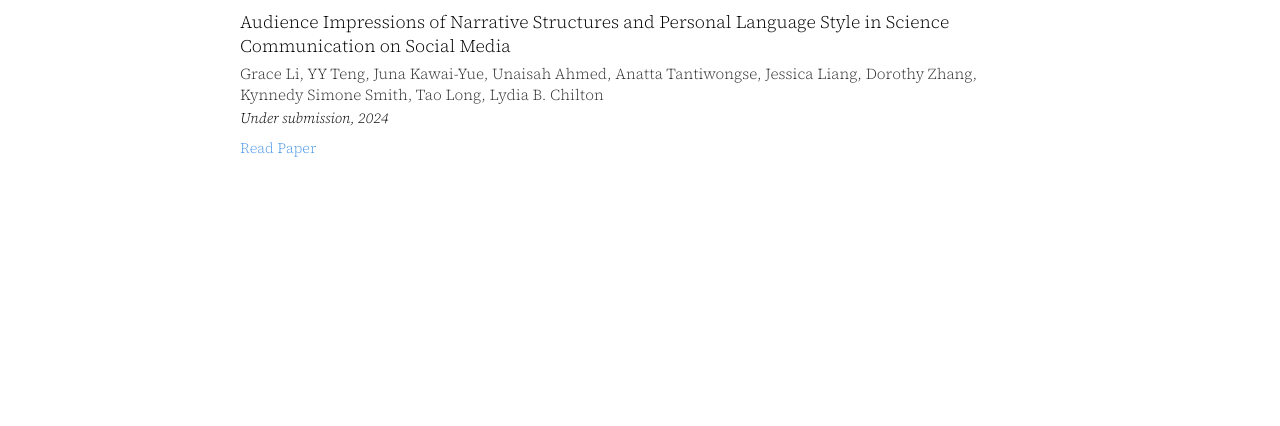
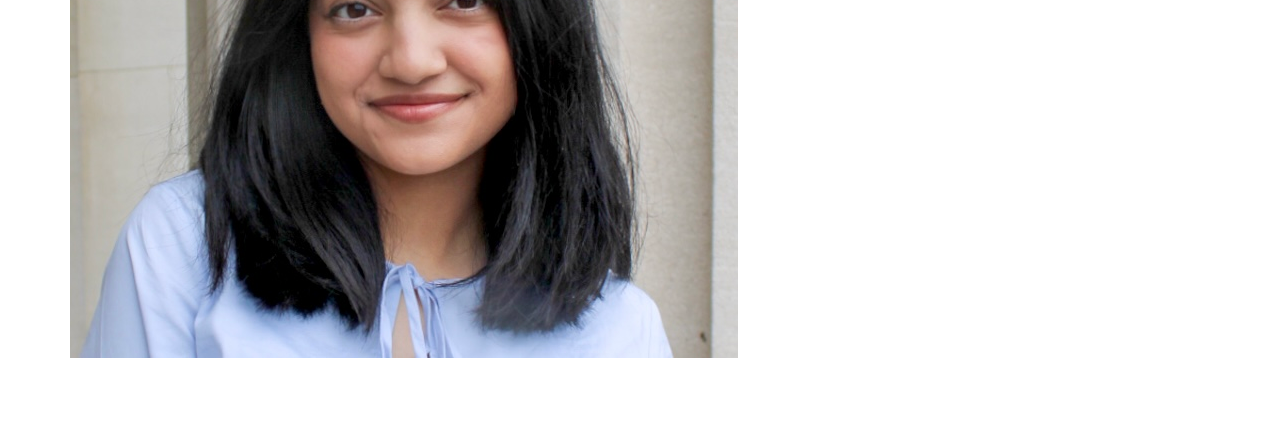
Before and after one commit to UnaisahAhmed/UnaisahAhmed.github.io, a plain HTML site: page index.html in a window 1280 px wide. Shown: the part 590-1016 px from the top of the page. Before the commit the page ends 873 px from the top, so only its background shows below. Drawn offline with Linux system fonts and the light colour scheme.

Commit message:
Update style.css

```diff
--- a/style.css
+++ b/style.css
@@ -31,10 +31,9 @@ body {
 }
 
 .profile-pic {
-  width: 40px;
-  height: 40px;
-  border-radius: 50%;
-  object-fit: cover;
+  position: relative;
+  top: 4px; /* adjust this number until it looks right */
+  object-position: center 25%; /* moves the crop focus down */
 }
 
 .nav-name {
```
